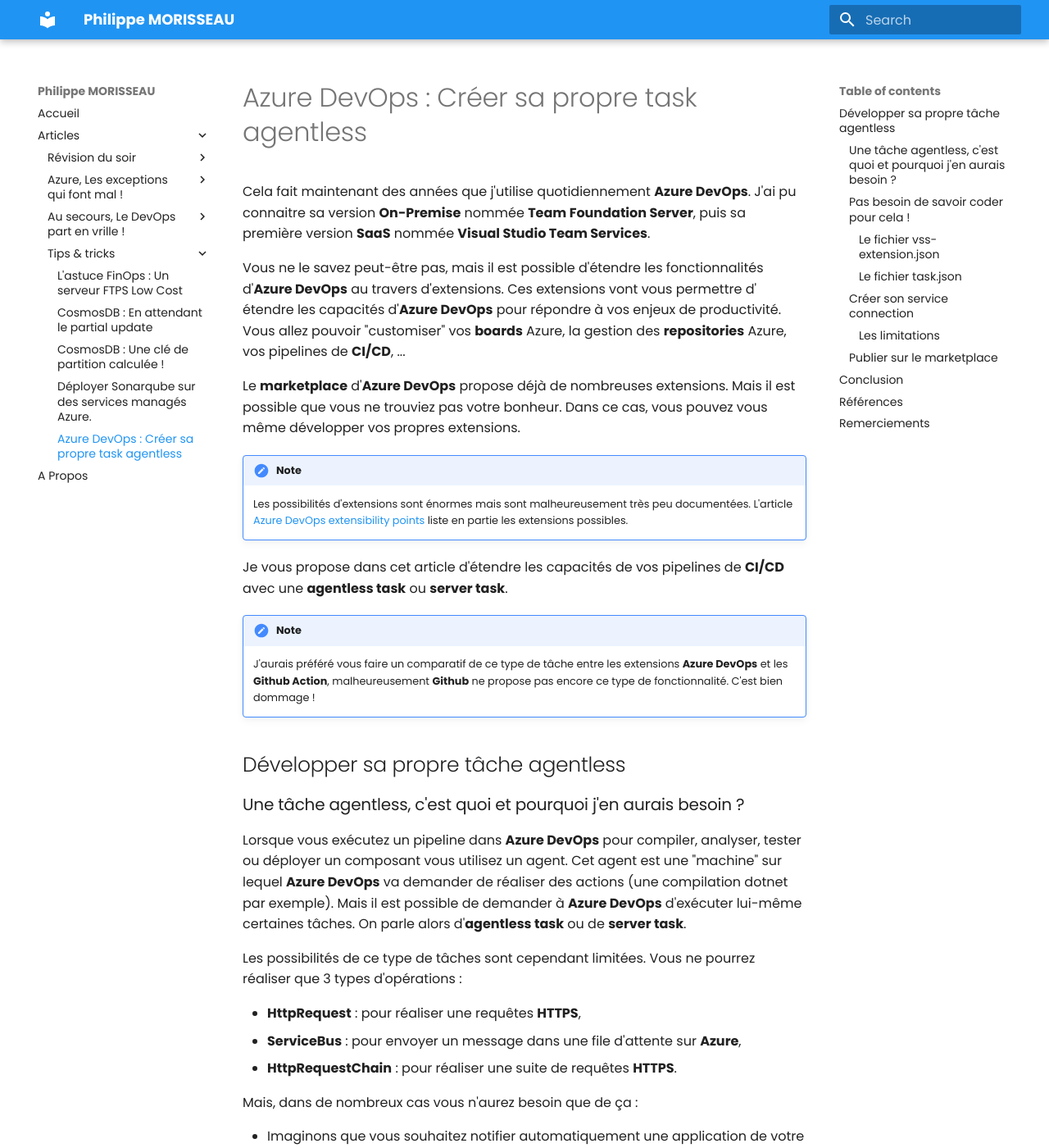
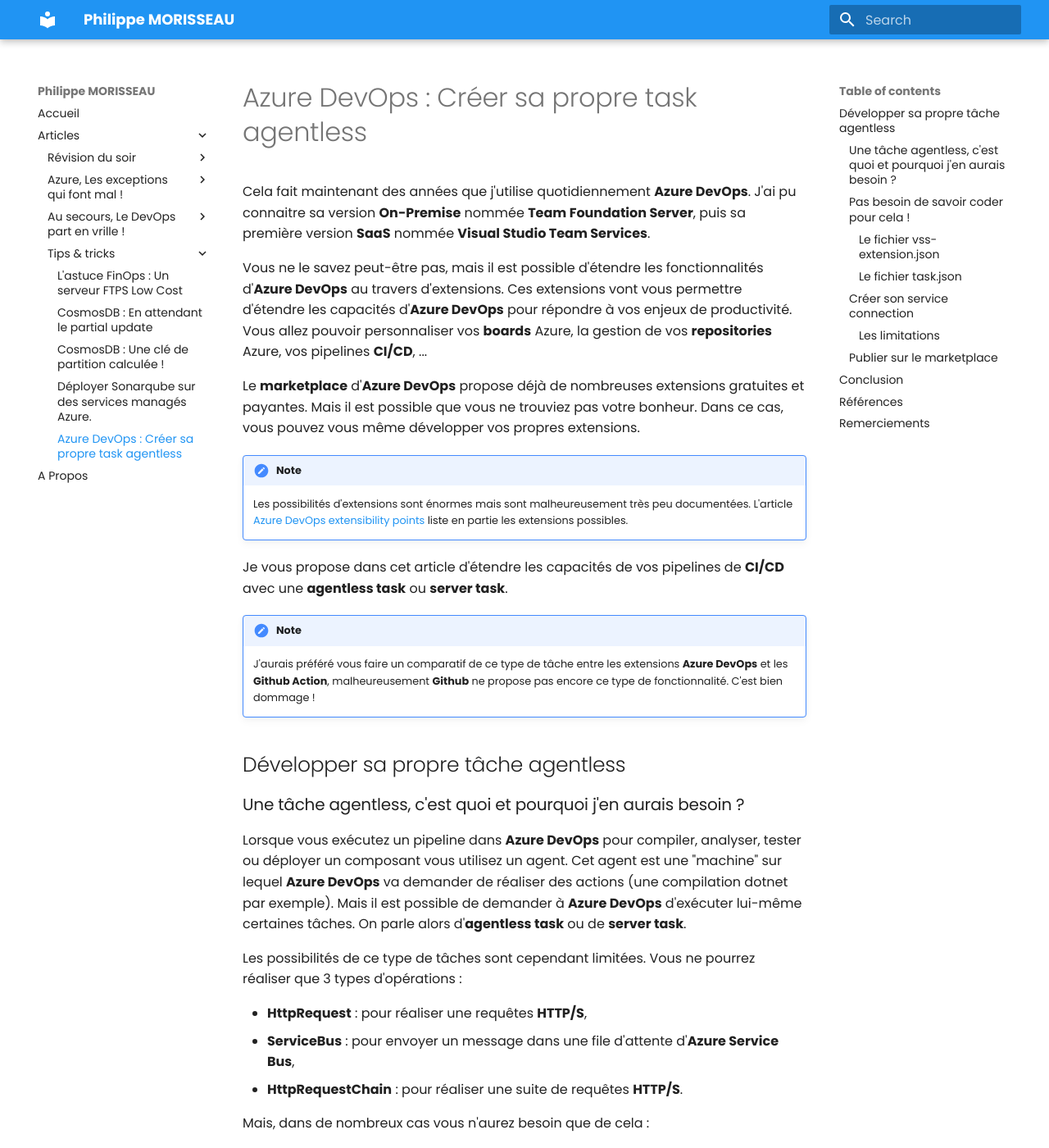
Before and after one commit to Ineaweb/Blog, an MkDocs documentation site: the page built from docs/articles/tips/05.azuredevops.extension.agentless.md, in a window 1280 px wide and 1400 px high. Shown: the whole window at 82% size. Built offline with MkDocs 1.6.1 and Material for MkDocs 9.7.7, drawn with Linux system fonts in a browser that asks for light colours; old or Windows-style settings are respelled for this version of MkDocs; some of the changed text lies outside the part shown.

Commit message:
fix: relecture LMO + PMO

```diff
--- a/docs/articles/tips/05.azuredevops.extension.agentless.md
+++ b/docs/articles/tips/05.azuredevops.extension.agentless.md
@@ -1,6 +1,6 @@
 ---
 title: "Azure DevOps : Créer sa propre task agentless"
-summary: "Le **marketplace** d'**Azure DevOps** propose déjà de nombreuses extensions. Mais il est possible que vous ne trouviez pas votre bonheur. Dans ce cas, vous pouvez vous même développer vos propres extensions. Je vous propose dans cet article d'étendre les capacités de vos pipelines de **CI/CD** avec une **agentless task** ou **server task**."
+summary: "Le **marketplace** d'**Azure DevOps** propose déjà de nombreuses extensions gratuites et payantes. Mais il est possible que vous ne trouviez pas votre bonheur. Dans ce cas, vous pouvez vous même développer vos propres extensions. Je vous propose dans cet article d'étendre les capacités de vos pipelines de **CI/CD** avec une **agentless task** ou **server task**."
 authors:
     - Philippe Morisseau
 date: 2021-12-14
@@ -8,10 +8,10 @@
 
 Cela fait maintenant des années que j'utilise quotidiennement **Azure DevOps**. J'ai pu connaitre sa version **On-Premise** nommée **Team Foundation Server**, puis sa première version **SaaS** nommée **Visual Studio Team Services**.
 
-Vous ne le savez peut-être pas, mais il est possible d'étendre les fonctionnalités d'**Azure DevOps** au travers d'extensions. Ces extensions vont vous permettre d' étendre les capacités d'**Azure DevOps** pour répondre à vos enjeux de productivité.
-Vous allez pouvoir "customiser" vos **boards** Azure, la gestion des **repositories** Azure, vos pipelines de **CI/CD**, ...
+Vous ne le savez peut-être pas, mais il est possible d'étendre les fonctionnalités d'**Azure DevOps** au travers d'extensions. Ces extensions vont vous permettre d'étendre les capacités d'**Azure DevOps** pour répondre à vos enjeux de productivité.
+Vous allez pouvoir personnaliser vos **boards** Azure, la gestion de vos **repositories** Azure, vos pipelines **CI/CD**, ...
 
-Le **marketplace** d'**Azure DevOps** propose déjà de nombreuses extensions. Mais il est possible que vous ne trouviez pas votre bonheur. Dans ce cas, vous pouvez vous même développer vos propres extensions.
+Le **marketplace** d'**Azure DevOps** propose déjà de nombreuses extensions gratuites et payantes. Mais il est possible que vous ne trouviez pas votre bonheur. Dans ce cas, vous pouvez vous même développer vos propres extensions.
 
 !!! note
     Les possibilités d'extensions sont énormes mais sont malheureusement très peu documentées. L'article [Azure DevOps extensibility points](https://docs.microsoft.com/en-us/previous-versions/azure/devops/extend/reference/targets/overview) liste en partie les extensions possibles.
@@ -29,17 +29,17 @@
 
 Les possibilités de ce type de tâches sont cependant limitées. Vous ne pourrez réaliser que 3 types d'opérations :
 
-- **HttpRequest** : pour réaliser une requêtes **HTTPS**,
-- **ServiceBus** : pour envoyer un message dans une file d'attente sur **Azure**,
-- **HttpRequestChain** : pour réaliser une suite de requêtes **HTTPS**.
+- **HttpRequest** : pour réaliser une requêtes **HTTP/S**,
+- **ServiceBus** : pour envoyer un message dans une file d'attente d'**Azure Service Bus**,
+- **HttpRequestChain** : pour réaliser une suite de requêtes **HTTP/S**.
 
-Mais, dans de nombreux cas vous n'aurez besoin que de ça :
+Mais, dans de nombreux cas vous n'aurez besoin que de cela :
 
-- Imaginons que vous souhaitez notifier automatiquement une application de votre SI d'une mise à jour d'une application sur un environnement depuis votre pipeline Azure DevOps. Vous n'avez peut-être pas besoin de solliciter un agent pour cela. Peut-être qu'une ou plusieurs requêtes **HTTPS** seraient suffisantes.
+- Imaginons que vous souhaitez notifier automatiquement une application de votre SI d'une mise à jour applicative sur un environnement depuis votre pipeline Azure DevOps. Vous n'avez peut-être pas besoin de solliciter un agent pour cela ? Peut-être qu'une ou plusieurs requêtes **HTTP/S** seraient suffisantes.
 - Imaginons que vous souhaitez provisionner vos propres agents **Azure DevOps** éphémères (cf. [mon article](../classroom/02.azureClassroom.batch.md)). Il serait préférable de se passer d'un agent pour en provisionner un autre !
 
 !!! note
-    Les tâches **agentless** sont executées depuis les serveurs **Azure Devops** qui ont des plages d'ip bien définit (cf. [documentation microsoft](https://docs.microsoft.com/fr-fr/azure/devops/organizations/security/allow-list-ip-url?view=azure-devops&tabs=IP-V4#inbound-connections)). Elles offrent donc l'avantage d'être plus facile à **whitelister** auprès des **firewall** que les agents **Microsoft hosted**.
+    Les tâches **agentless** sont executées depuis les serveurs **Azure DevOps** qui ont des plages d'ip bien définit (cf. [documentation microsoft](https://docs.microsoft.com/fr-fr/azure/devops/organizations/security/allow-list-ip-url?view=azure-devops&tabs=IP-V4#inbound-connections)). Elles offrent donc l'avantage d'être plus facile à **whitelister** auprès des **firewall** que les agents **Microsoft Hosted**.
 
 ### Pas besoin de savoir coder pour cela !
 
```
Also changed, not shown: other parts of docs/articles/tips/05.azuredevops.extension.agentless.md (+4 -3 lines).
